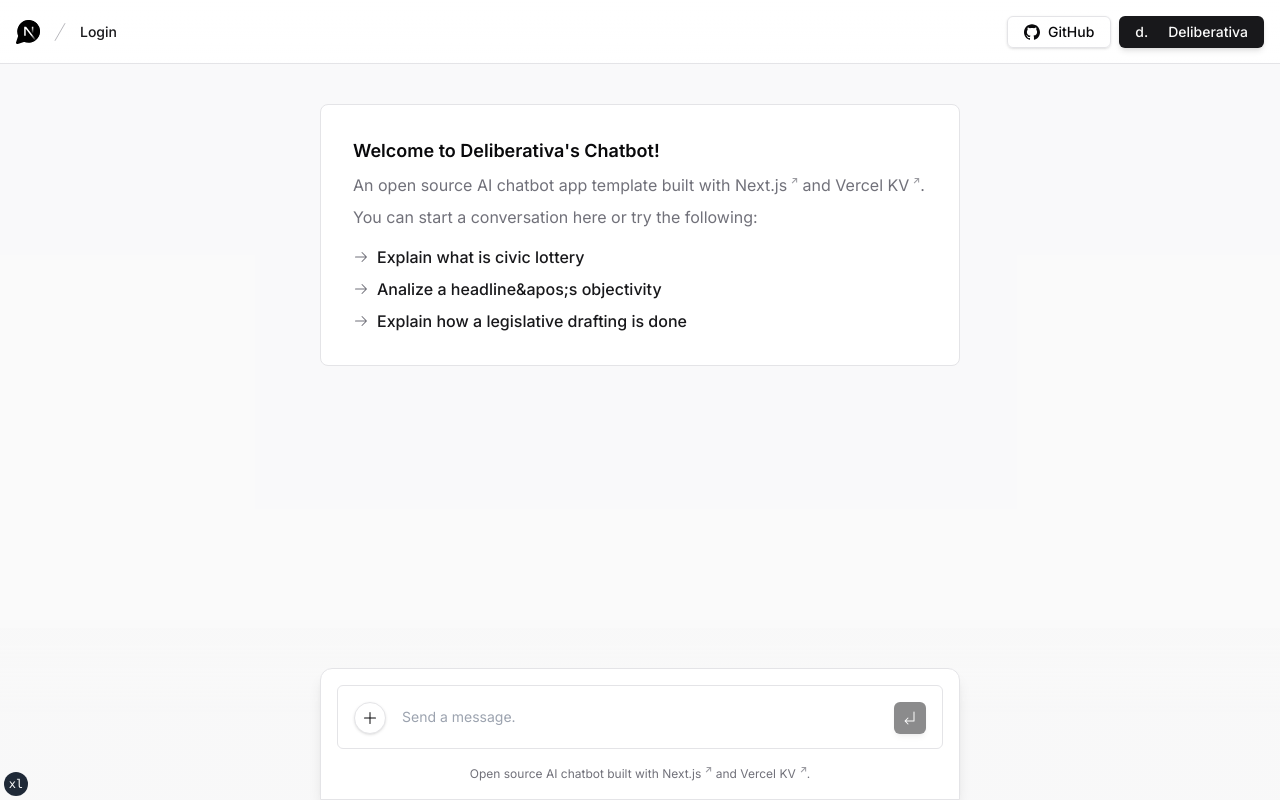
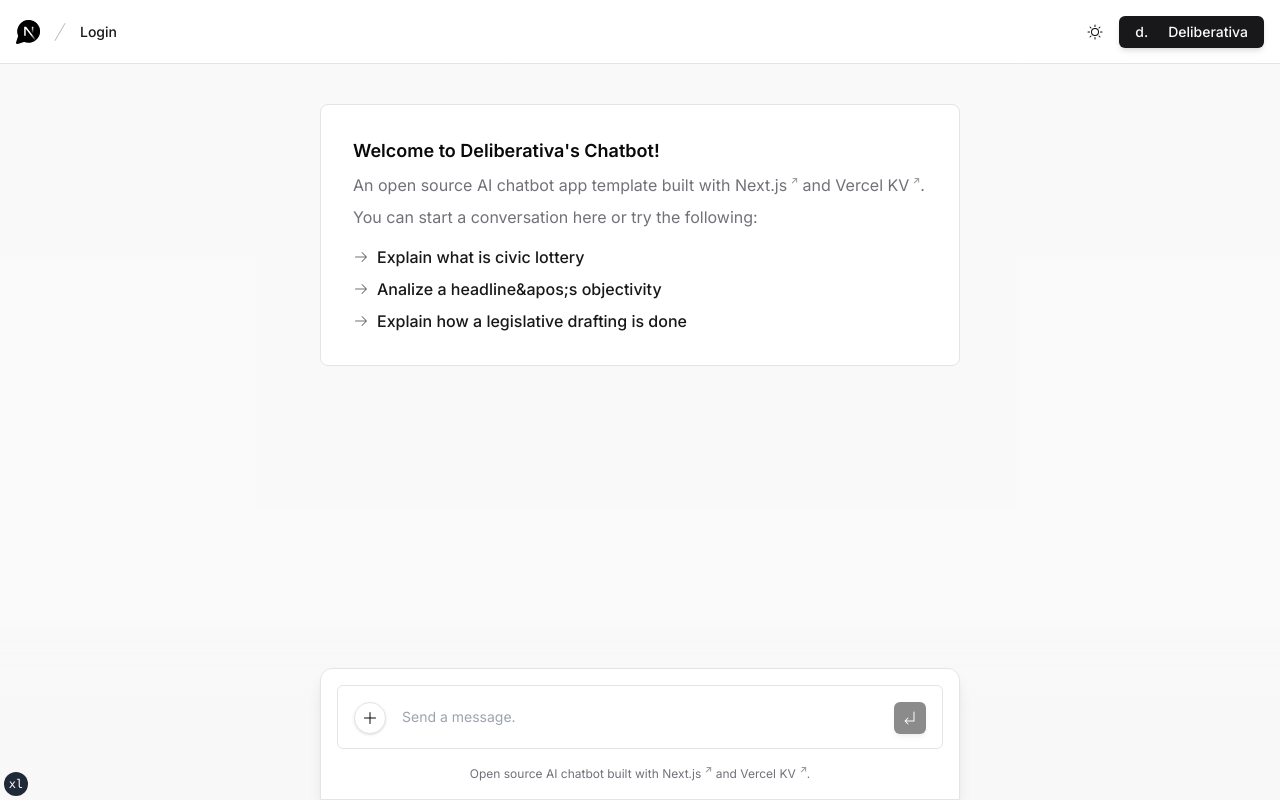
Before and after one commit to thepartisan101/deliberativa-chat, a Next.js app: page / in a window 1280 px wide. Built offline with nearby package versions, Linux system fonts and the light colour scheme; no server answers.

Commit message:
move theme toggle to main header for better UX

```diff
--- a/components/header.tsx
+++ b/components/header.tsx
@@ -31,7 +31,6 @@ export async function Header() {
               <SidebarList userId={session?.user?.id} />
             </React.Suspense>
             <SidebarFooter>
-              <ThemeToggle />
               <ClearHistory clearChats={clearChats} />
             </SidebarFooter>
           </Sidebar>
@@ -53,15 +52,7 @@ export async function Header() {
         </div>
       </div>
       <div className="flex items-center justify-end space-x-2">
-        <a
-          target="_blank"
-          href="https://github.com/vercel/nextjs-ai-chatbot/"
-          rel="noopener noreferrer"
-          className={cn(buttonVariants({ variant: 'outline' }))}
-        >
-          <IconGitHub />
-          <span className="hidden ml-2 md:flex">GitHub</span>
-        </a>
+        <ThemeToggle />
         <a
           href="https://deliberativa.org/en/"
           target="_blank"
```
